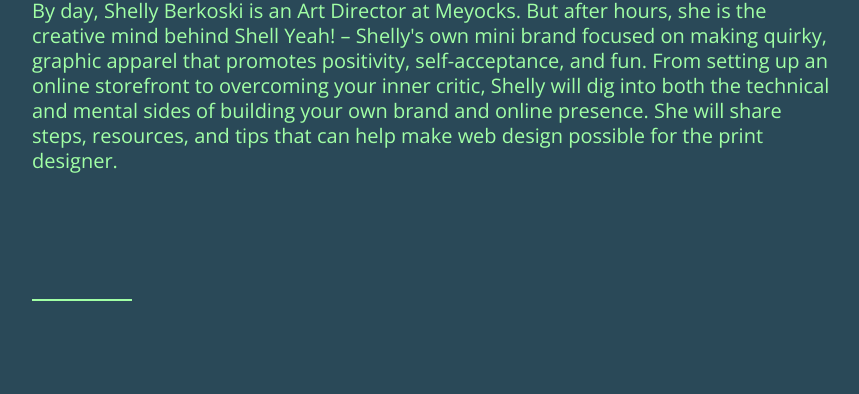
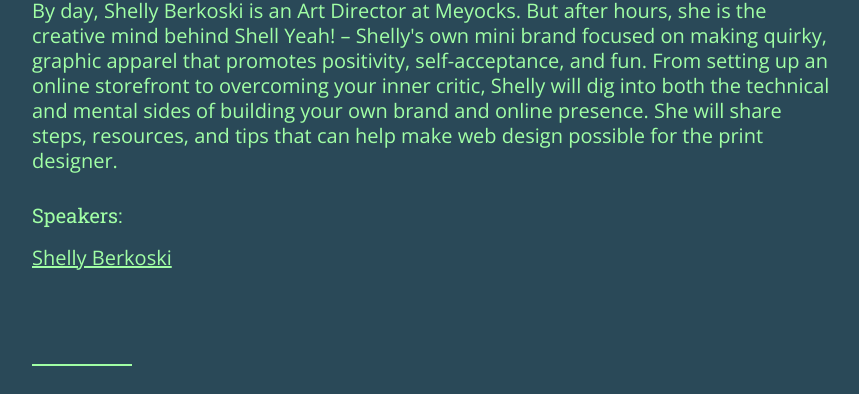
Before and after one commit to dsmfrontend/dsmfrontend.github.io, a website: page index.html in a window 1280 px wide. Shown: the part 708-1102 px from the top of the page, without its empty margins (208-1067 px from the left). Drawn offline with nearby package versions, Linux system fonts and the light colour scheme; a script that the page names is missing.

Commit message:
Update speakers block

```diff
--- a/index.html
+++ b/index.html
@@ -68,7 +68,10 @@
 
                     <div class="details cf">
                         <div class="speakers">
-                            <script async src="//widgets.nvite.com/1.6/cards.js" data-resource="b5aa/speakers" data-headline-text="Speakers:" data-class="event-rsvp"></script>
+                            <h2>Speakers:</h2>
+                            <br>
+                            <p><a href="http://facebook.com/shellyeahdesign" target="_blank">Shelly Berkoski</a></p>
+                            <!-- <script async src="//widgets.nvite.com/1.6/cards.js" data-resource="b5aa/speakers" data-headline-text="Speakers:" data-class="event-rsvp"></script> -->
                         </div>
 
                         <div class="sponsors">
```
